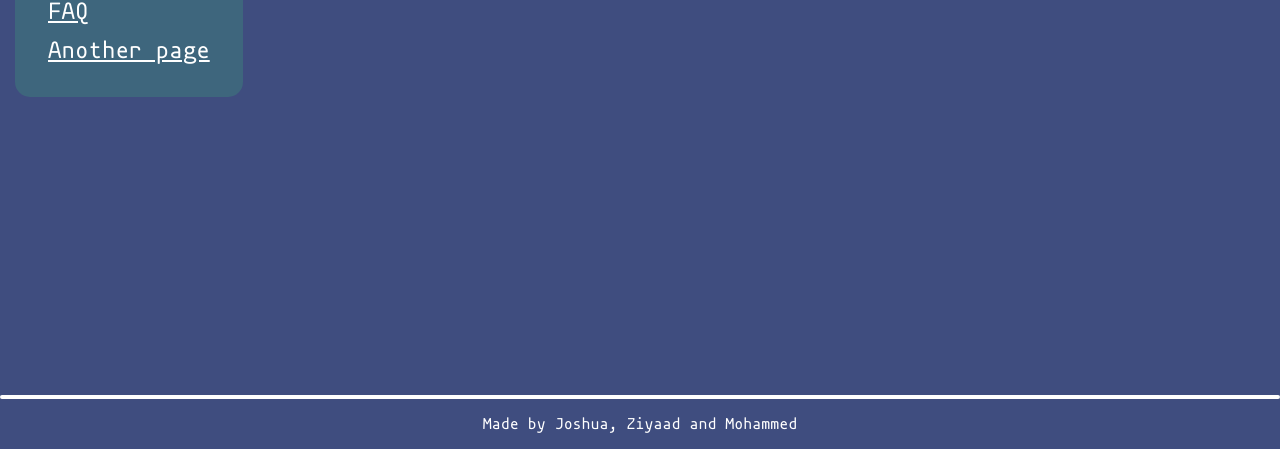
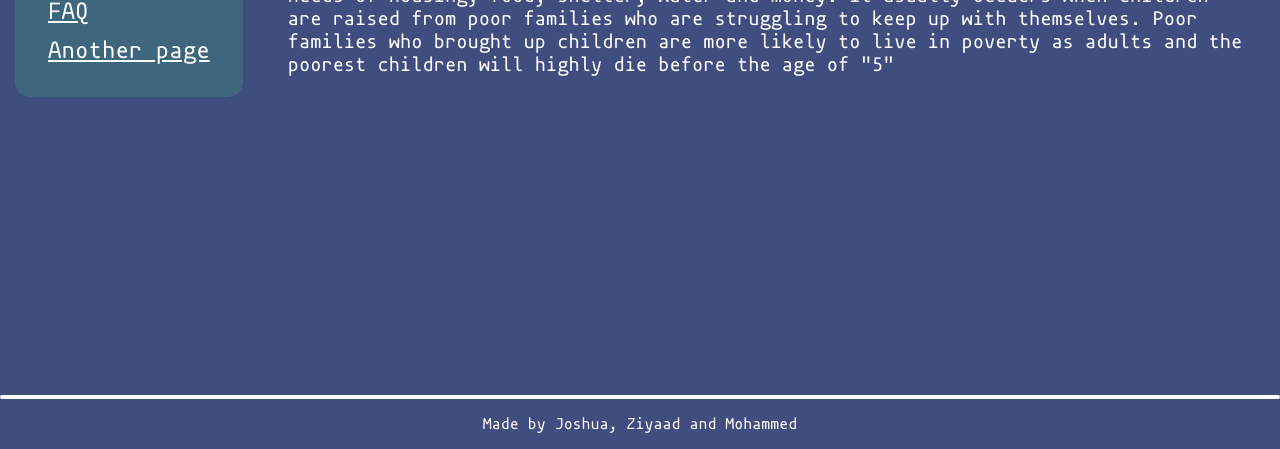
Before and after one commit to st22112/child-poverty, a plain HTML site: page index.html in a window 1280 px wide. Shown: the part 351-800 px from the top of the page. Drawn offline with Linux system fonts and the light colour scheme.

Commit message:
Update index.html

```diff
--- a/index.html
+++ b/index.html
@@ -24,7 +24,10 @@
 				</div>
 
 				<div class="stuff">
-					<p>Child Poverty</p>
+					<p>Child Poverty refers to a child who is under the age of "18" who lacks the basic needs of housing, food, shelter, water
+					and money. It usually occuers when children are raised from poor families who are struggling to keep up with themselves.
+					Poor families who brought up children are more likely to live in poverty as adults and the poorest children will highly die
+					before the age of "5"</p>
 				</div>
 			</div>
 			<div class="programmingSocks">
```
